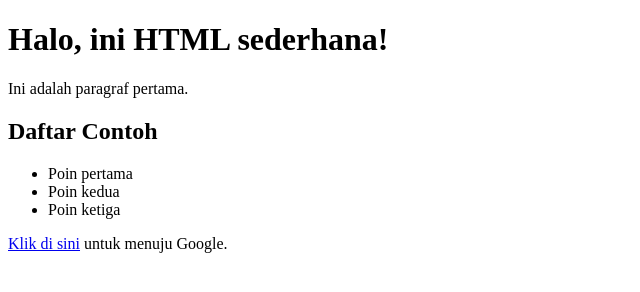
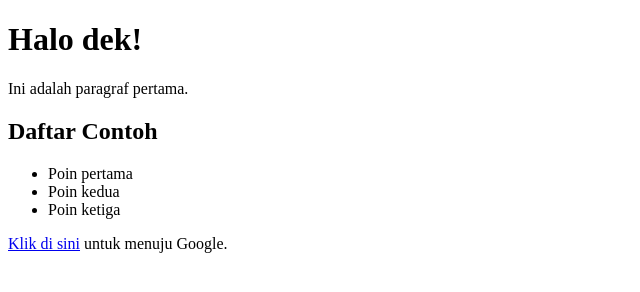
Before and after one commit to shalalalica/DreamSync2, a plain HTML site: page index.html in a window 1280 px wide. Shown: the whole page, without its empty margins (0-640 px from the left). Drawn offline with Linux system fonts and the light colour scheme.

Commit message:
Update index.html

```diff
--- a/index.html
+++ b/index.html
@@ -5,7 +5,7 @@
     <title>Halaman Sederhana</title>
 </head>
 <body>
-    <h1>Halo, ini HTML sederhana!</h1>
+    <h1>Halo dek!</h1>
     <p>Ini adalah paragraf pertama.</p>
 
     <h2>Daftar Contoh</h2>
```
